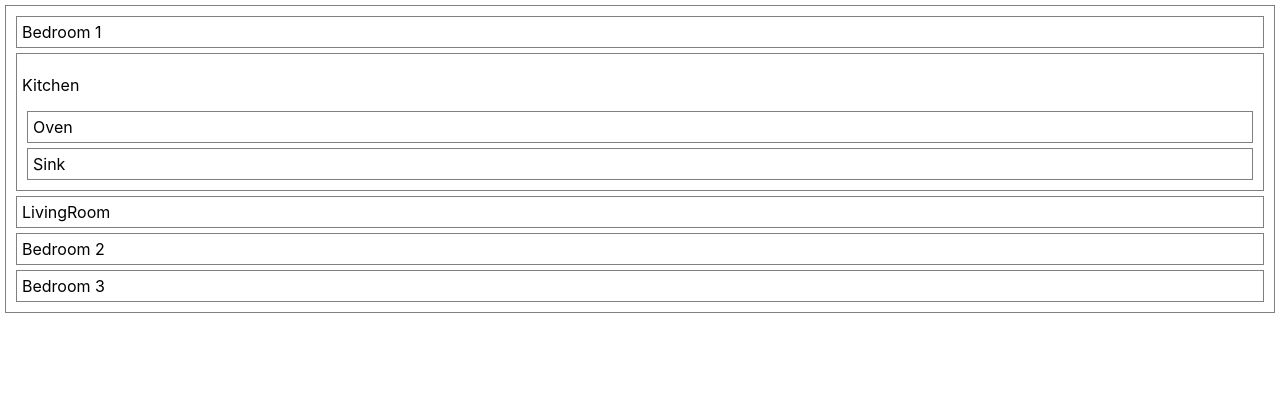
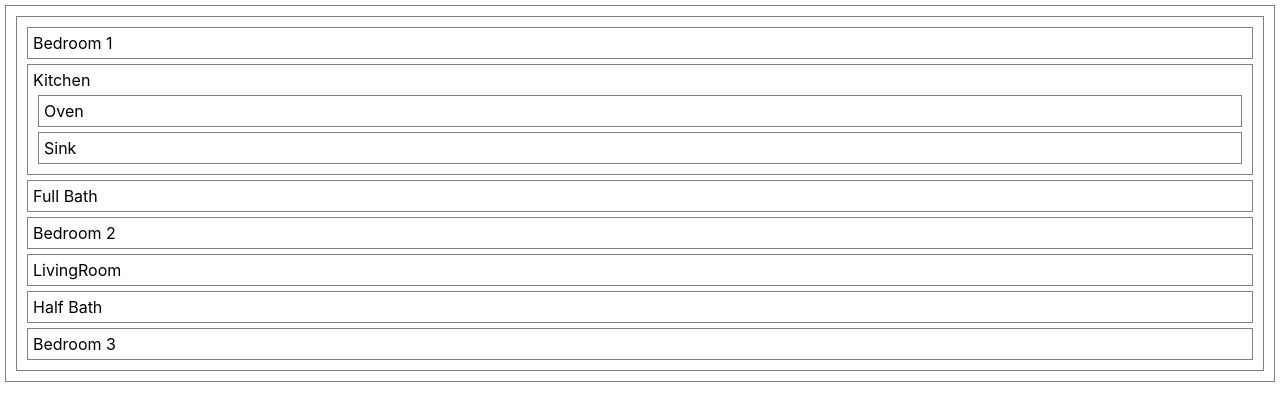
Before and after one commit to Zain23456/floorplan-lab, a React (Create React App) app: page / in a window 1280 px wide. Shown: the top 410 px of the page. Built offline with nearby package versions, Linux system fonts and the light colour scheme.

Commit message:
finish bath

```diff
--- a/src/App.js
+++ b/src/App.js
@@ -1,17 +1,20 @@
 import './App.css';
+import Bath from './Bath';
 import Bedroom from './Bedroom';
 import Kitchen from './Kitchen';
 import LivingRoom from './LivingRoom';
 
 function App() {
   return (
-    <>
+    <div>
       <Bedroom bedNum={1} />
       <Kitchen />
+      <Bath size={'Full'} />
+      <Bedroom bedNum={2} />
       <LivingRoom />
-      <Bedroom bedNum={2} />
+      <Bath size={'Half'} />
       <Bedroom bedNum={3} />
-    </>
+    </div>
   );
 }
 
--- /dev/null
+++ b/src/Bath.jsx
@@ -0,0 +1,9 @@
+function Bath(props) {
+  return(
+    <div className='bath' id={`bath-${props.size}`}>
+      {props.size} Bath
+    </div>
+  )
+}
+
+export default Bath
--- a/src/Kitchen.jsx
+++ b/src/Kitchen.jsx
@@ -4,7 +4,7 @@ import Sink from "./Sink"
 function Kitchen() {
   return(
     <div>
-      <p>Kitchen</p>
+      Kitchen
       <Oven />
       <Sink />
     </div>
```
